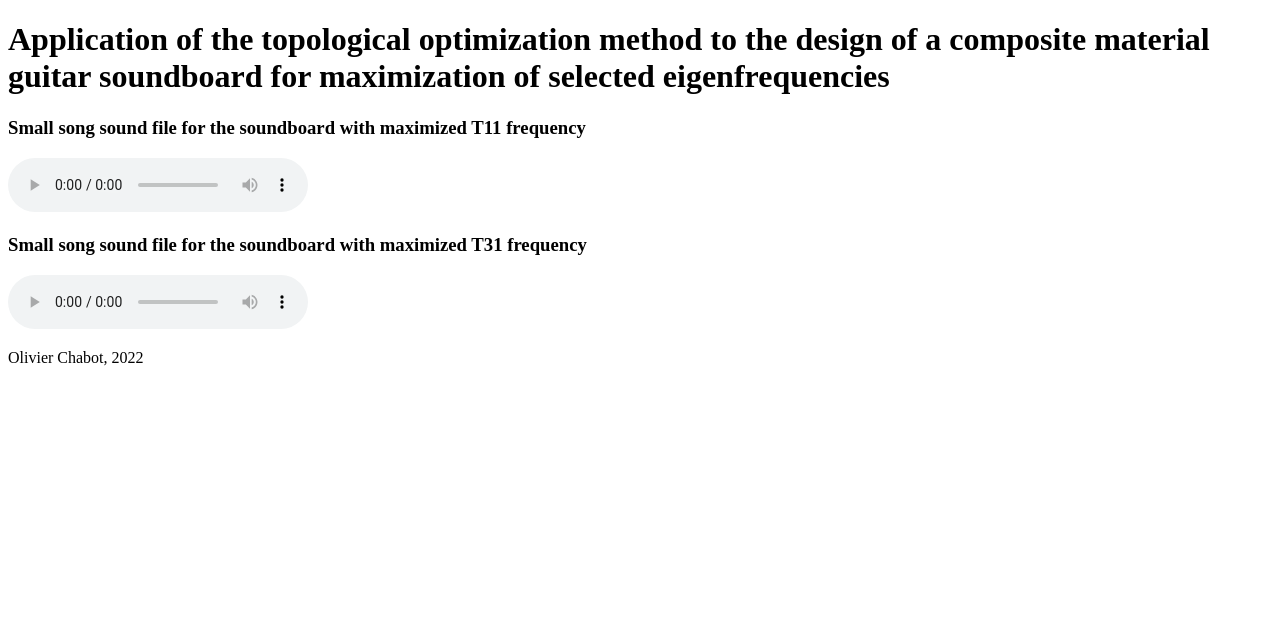
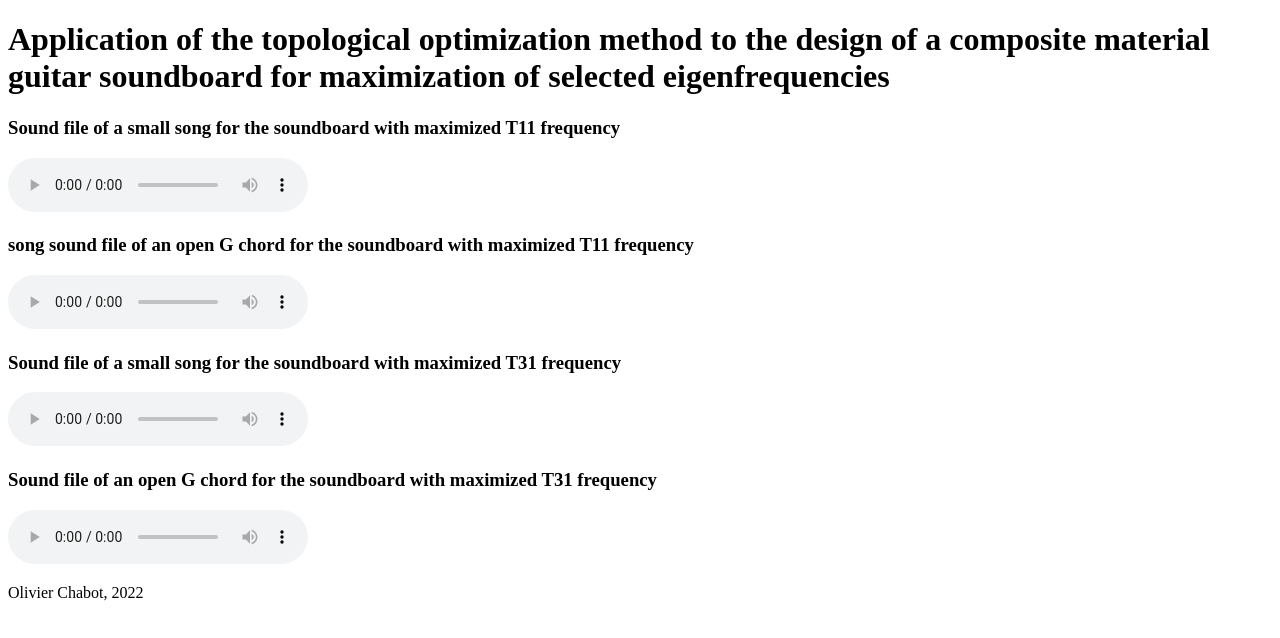
Before and after one commit to olivecha/TOM_Soundboard, a plain HTML site: page index.html in a window 1280 px wide. Drawn offline with Linux system fonts and the light colour scheme.

Commit message:
Update index.html

```diff
--- a/index.html
+++ b/index.html
@@ -7,15 +7,27 @@
 <h1> Application of the topological optimization method to the design of a composite material
   guitar soundboard for maximization of selected eigenfrequencies </h1>
 
-<h3> Small song sound file for the soundboard with maximized T11 frequency </h3>
+<h3> Sound file of a small song for the soundboard with maximized T11 frequency </h3>
 
 <audio controls source src="song_T11.m4a" type="audio/mpeg">
   Your browser does not support the audio element.
 </audio>
 
-<h3> Small song sound file for the soundboard with maximized T31 frequency </h3>
+<h3>song sound file of an open G chord for the soundboard with maximized T11 frequency </h3>
+
+<audio controls source src="chord_T11.m4a" type="audio/mpeg">
+  Your browser does not support the audio element.
+</audio>
+
+<h3> Sound file of a small song for the soundboard with maximized T31 frequency </h3>
 
 <audio controls source src="song_T31.m4a" type="audio/mpeg">
+  Your browser does not support the audio element.
+</audio>
+
+<h3> Sound file of an open G chord for the soundboard with maximized T31 frequency </h3>
+
+<audio controls source src="chord_T31.m4a" type="audio/mpeg">
   Your browser does not support the audio element.
 </audio>
 
```
